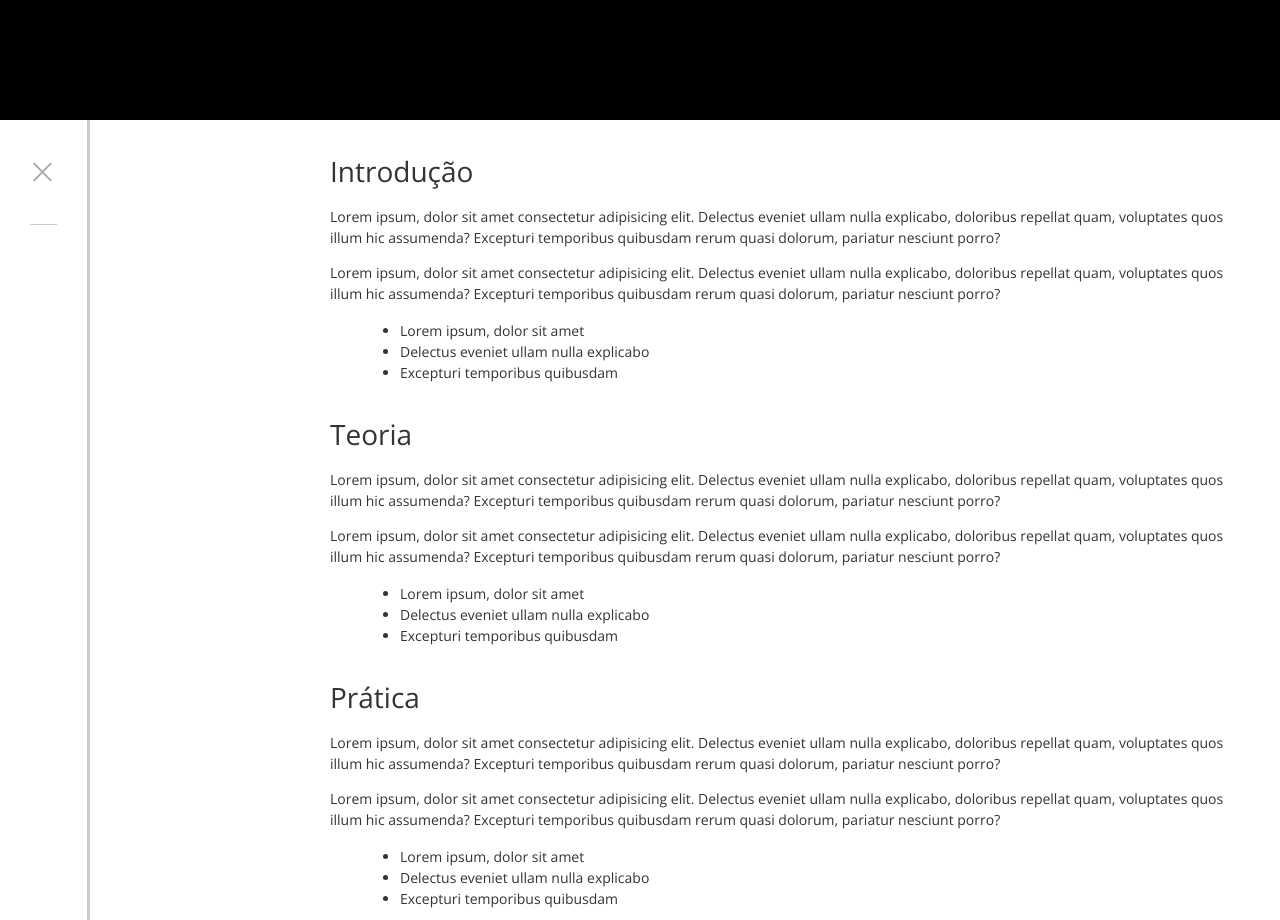
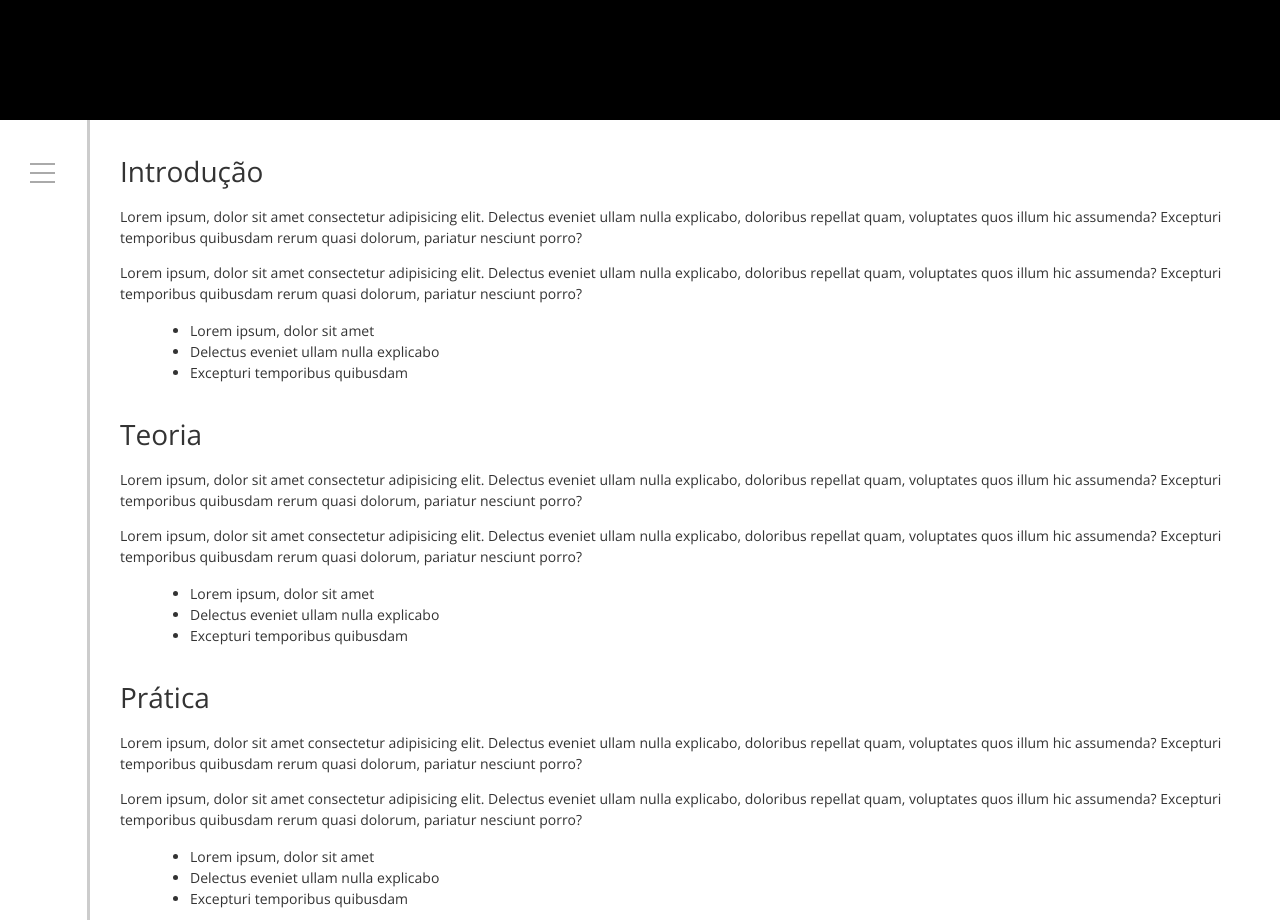
Before and after one commit to GustavoSouza123/Blog-Ansiedade, a plain HTML site: page index.html in a window 1280 px wide. Shown: the part 680-1600 px from the top of the page. Drawn offline with nearby package versions, Linux system fonts and the light colour scheme.

Commit message:
modificações na navbar

```diff
--- a/script.js
+++ b/script.js
@@ -3,8 +3,14 @@
 
 window.onload = () => {
     c('nav').classList.add('active');
+    c('nav .top').classList.add('active');
 }
 
 c('.menu-toggle').onclick = () => {
     c('nav').classList.toggle('active');
+    c('nav .top').classList.toggle('active');
+
+    cs('nav .menu-toggle span')[0].classList.toggle('active');
+    cs('nav .menu-toggle span')[1].classList.toggle('active');
+    cs('nav .menu-toggle span')[2].classList.toggle('active');
 }
--- a/style.css
+++ b/style.css
@@ -1,6 +1,6 @@
 * {
     box-sizing: border-box;
-    transition: .2s;
+    transition: .3s;
 }
 
 body {
@@ -46,6 +46,7 @@
     align-items: center;
     padding-bottom: 30px;
     border-bottom: 1px solid #ccc;
+    transition: none;
 }
 
 nav .menu-toggle {
@@ -65,14 +66,14 @@
     background-color: #aaa;
 }
 
-nav.active .menu-toggle span:nth-child(1) {
+nav .menu-toggle span.active:nth-child(1) {
     top: 9px;
     transform: rotate(135deg);
 }
-nav.active .menu-toggle span:nth-child(2) {
+nav .menu-toggle span.active:nth-child(2) {
     opacity: 0;
 }
-nav.active .menu-toggle span:nth-child(3) {
+nav .menu-toggle span.active:nth-child(3) {
     top: -9px;
     transform: rotate(45deg);
 }
@@ -114,6 +115,10 @@
     width: 90px;
 }
 
+nav .top.active {
+    border-bottom: none;
+}
+
 nav.active header {
     display: none;
 }
@@ -124,6 +129,10 @@
 
 nav.active .menu-toggle {
     margin: 0;
+}
+
+nav.active ~ main {
+    padding-left: calc(30px + 90px);
 }
 
 /* MAIN */
```
